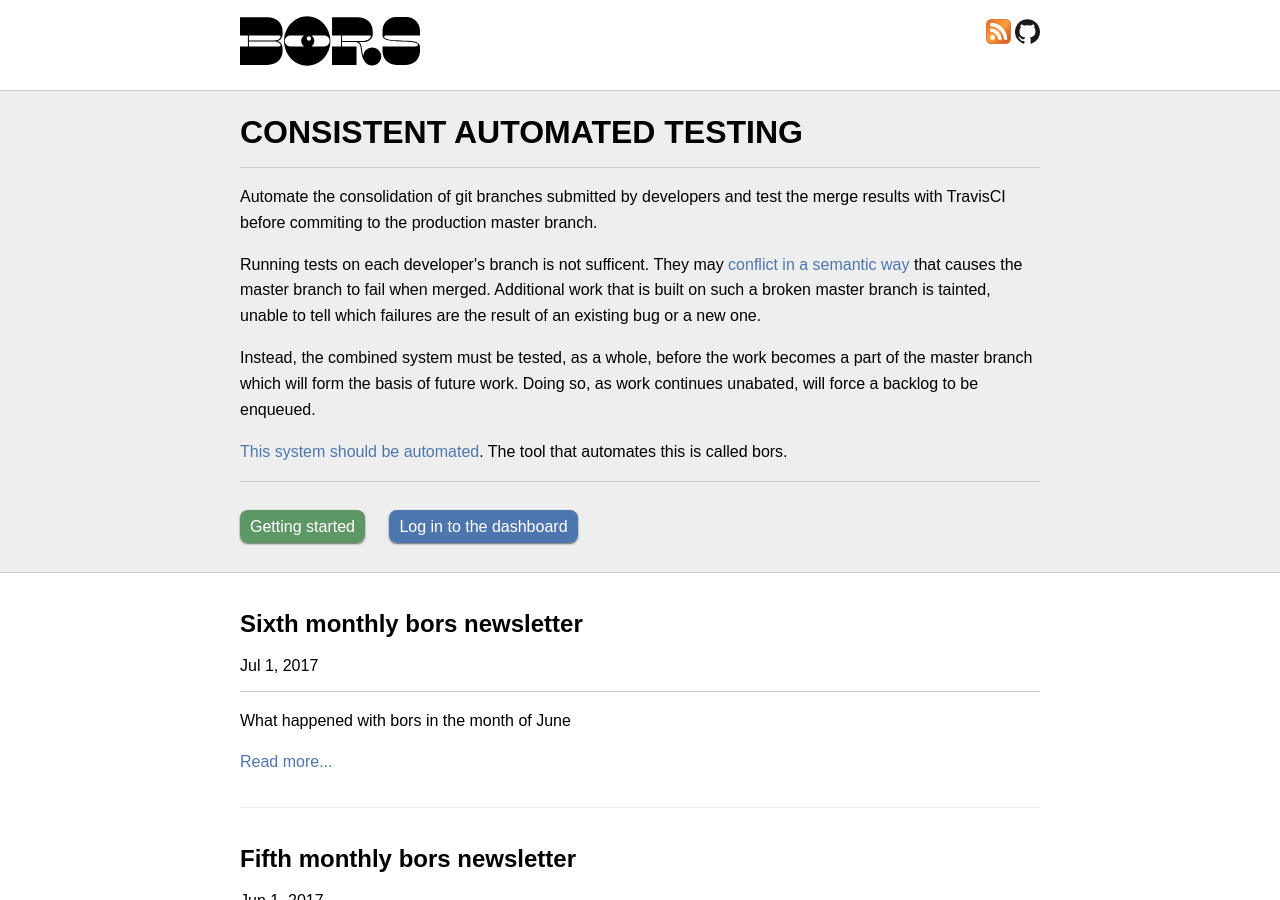
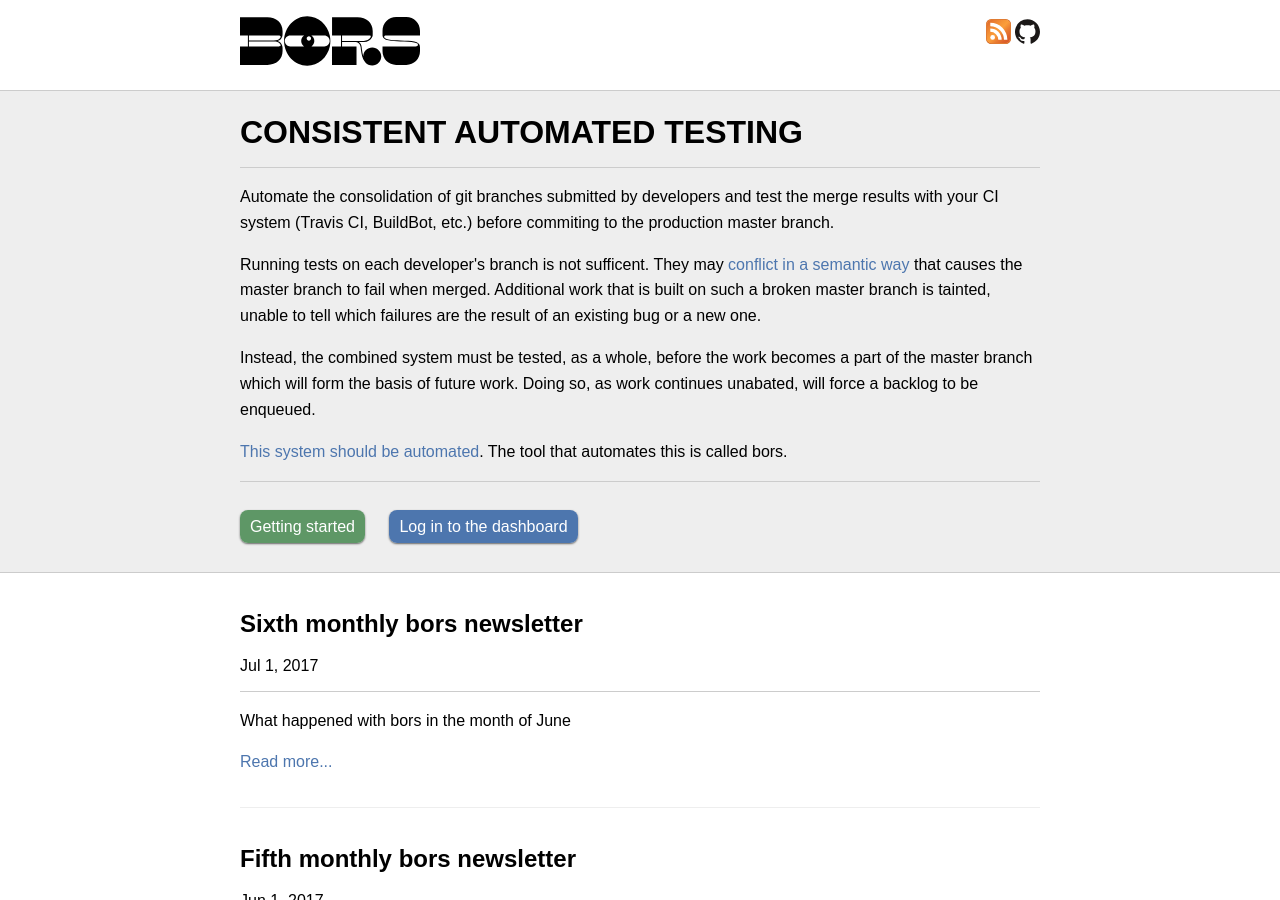
Before and after one commit to bors-ng/bors-ng.github.io, a Jekyll site: the page built from index.html, in a window 1280 px wide and 900 px high. Built offline with Jekyll 4.4.1, drawn with Linux system fonts in a browser that asks for light colours; the list of posts is cut into pages by our own code.

Commit message:
Expanded on CI integration.

```diff
--- a/index.html
+++ b/index.html
@@ -9,7 +9,7 @@ title: "bors &mdash; consistent automated testing"
 
 <h1 class="header header--allcaps">Consistent Automated Testing</h1>
 
-<p>Automate the consolidation of git branches submitted by developers and test the merge results with TravisCI before commiting to the production master branch.
+<p>Automate the consolidation of git branches submitted by developers and test the merge results with your CI system (Travis CI, BuildBot, etc.) before commiting to the production master branch.
 
 <p>Running tests on each developer's branch is not sufficent.
 They may <a href="/essay/2017/02/02/pitch/">conflict in a semantic way</a>
```
